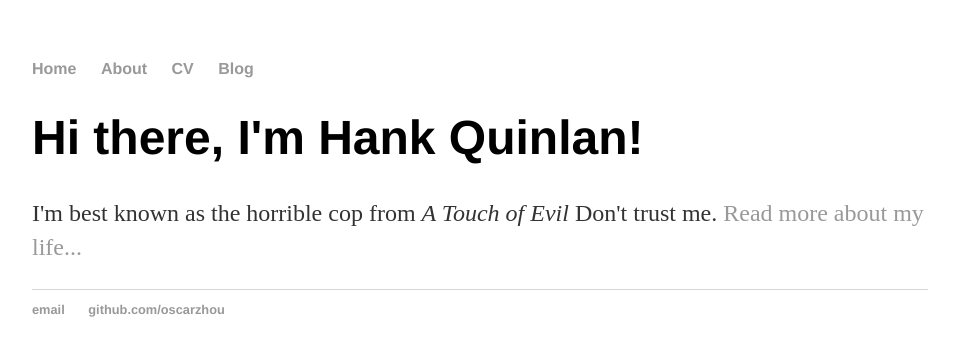
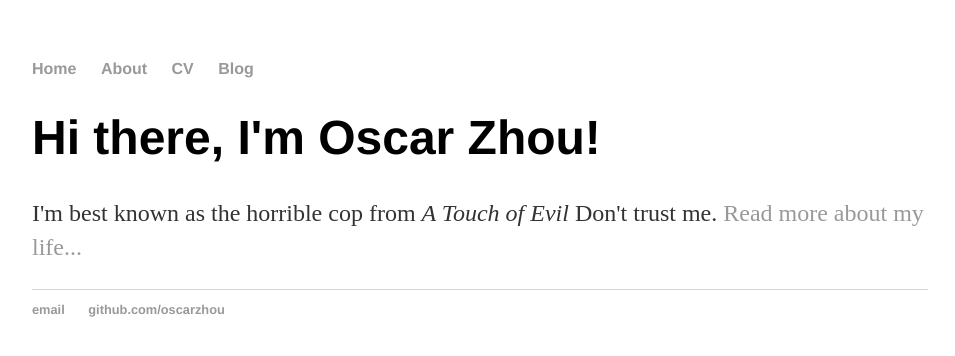
Before and after one commit to OscarZhou/oscarzhou.github.io, a Jekyll site: the page built from index.html, in a window 1280 px wide. Shown: the top 356 px of the page, without its empty margins (160-1115 px from the left). Built offline with Jekyll 4.4.1, drawn with Linux system fonts in a browser that asks for light colours.

Commit message:
Update index.html
modify the title

```diff
--- a/index.html
+++ b/index.html
@@ -1,8 +1,9 @@
 ---
 layout: default
-title: Hank Quinlan, Horrible Cop
+title: Oscar Zhou, Technology achieves dream
 ---
 <div class="blurb">
-	<h1>Hi there, I'm Hank Quinlan!</h1>
-	<p>I'm best known as the horrible cop from <em>A Touch of Evil</em> Don't trust me. <a href="/about">Read more about my life...</a></p>
+	<h1>Hi there, I'm Oscar Zhou!</h1>
+	<p>I'm best known as the horrible cop from <em>A Touch of Evil</em> Don't trust me.
+		<a href="/about">Read more about my life...</a></p>
 </div><!-- /.blurb -->
```
